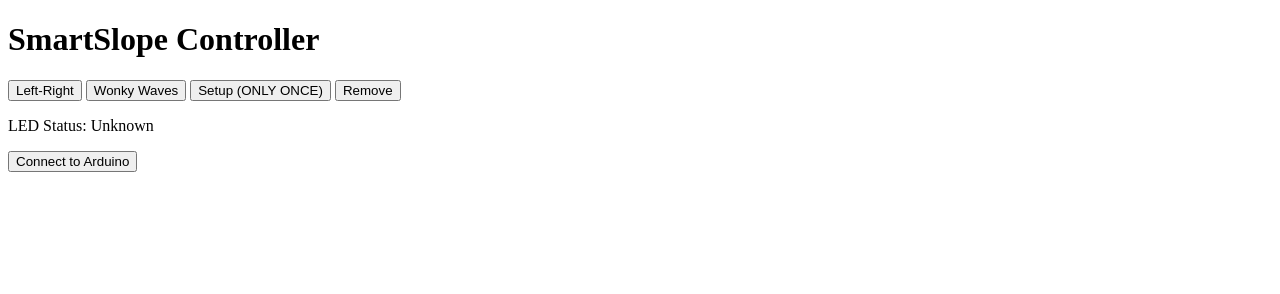
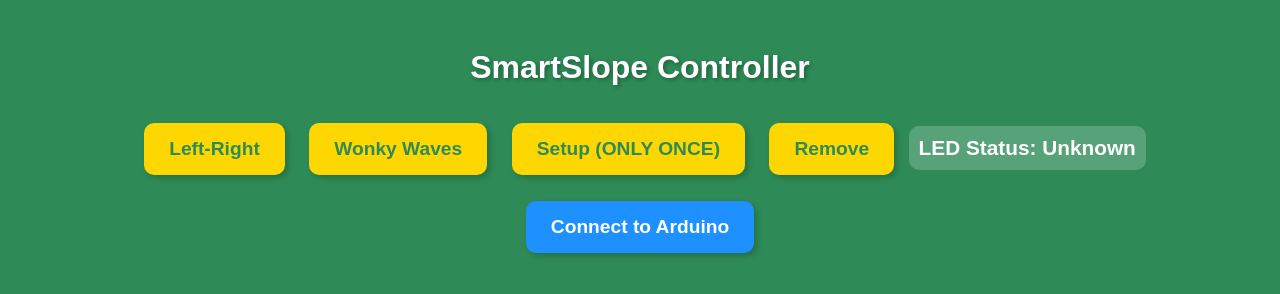
Before and after one commit to eljo5115/SmartSlope, a plain HTML site: page index.html in a window 1280 px wide. Drawn offline with Linux system fonts and the light colour scheme.

Commit message:
style v1

```diff
--- a/index.css
+++ b/index.css
@@ -0,0 +1,55 @@
+body {
+    font-family: Arial, sans-serif;
+    text-align: center;
+    background-color: #2E8B57;
+    color: white;
+    padding: 20px;
+}
+
+h1 {
+    font-size: 2rem;
+    margin-bottom: 20px;
+    text-shadow: 2px 2px 4px rgba(0, 0, 0, 0.3);
+}
+
+button {
+    background-color: #FFD700; /* Golf flag yellow */
+    color: #2E8B57;
+    border: none;
+    padding: 15px 25px;
+    font-size: 1.2rem;
+    margin: 10px;
+    cursor: pointer;
+    border-radius: 10px;
+    transition: all 0.3s ease-in-out;
+    font-weight: bold;
+    box-shadow: 3px 3px 6px rgba(0, 0, 0, 0.2);
+}
+
+button:hover {
+    background-color: #FFA500;
+    transform: scale(1.1);
+}
+
+button:active {
+    transform: scale(0.95);
+}
+
+#status {
+    font-size: 1.3rem;
+    font-weight: bold;
+    background-color: rgba(255, 255, 255, 0.2);
+    padding: 10px;
+    border-radius: 10px;
+    display: inline-block;
+    margin-top: 20px;
+}
+
+button:last-of-type {
+    background-color: #1E90FF;
+    color: white;
+}
+
+button:last-of-type:hover {
+    background-color: #4682B4;
+}
--- a/index.html
+++ b/index.html
@@ -5,6 +5,7 @@
     <meta name="viewport" content="width=device-width, initial-scale=1.0">
     <title>Arduino Serial Control</title>
     <script src="./index.js" defer></script>
+    <link rel="stylesheet" href = "./index.css">
 </head>
 <body>
     <h1>SmartSlope Controller</h1>
```
